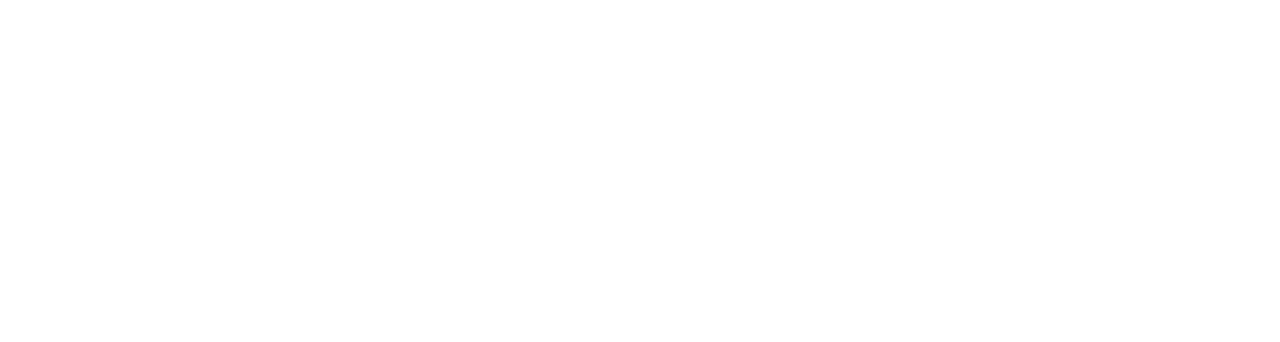
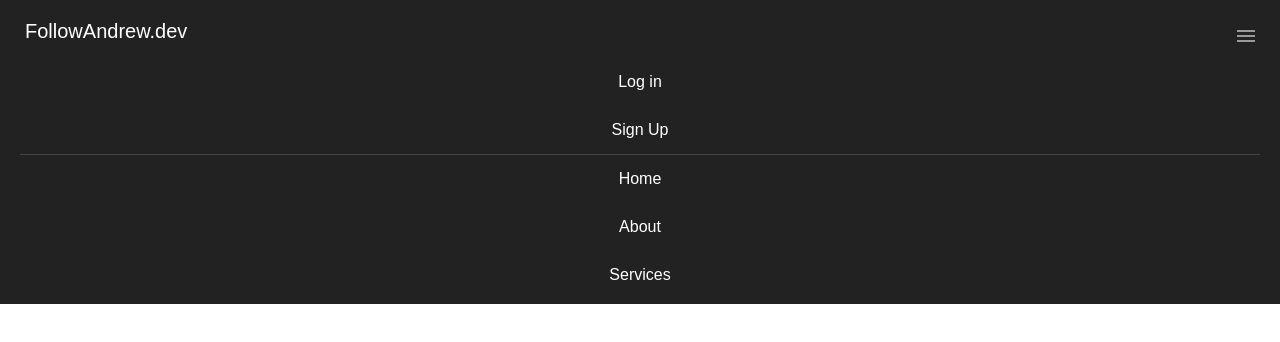
Before and after one commit to joshii04/jsPlaying, a plain HTML site: page cssCourses/number2/index.html in a window 1280 px wide. Drawn offline with Linux system fonts and the light colour scheme.

Commit message:
save
save

```diff
--- a/cssCourses/number2/css/styles.css
+++ b/cssCourses/number2/css/styles.css
@@ -0,0 +1,114 @@
+/* Building mobile menu first */
+
+*{
+    box-sizing: border-box;
+    /* ^ makes the padding go all the way to the edges */
+    padding: 0;
+    margin: 0;
+}
+
+body{
+    font-family: sans-serif;
+}
+
+nav{
+    background: #222;
+    padding: 5px 20px;
+}
+
+ul{
+    list-style-type: none;
+}
+
+a{
+    color: white;
+    text-decoration: none;
+}
+
+a:hover{
+    text-decoration: underline;
+}
+
+.menu li{
+    font-size: 16px;
+    padding: 15px 5px;
+    /* ^ Make enough space for finger or thumb */
+}
+
+.menu li a{
+    display: block;
+    /* ^ trigger whole line */
+}
+
+.logo a{
+    font-size: 20px;
+}
+
+.item.button.secondary{
+    border-bottom: 1px #444 solid;
+    /* ^ nice little border  */
+}
+
+/* - - - - - - - - - - - -mobile menu - - - - - - - - - - - */
+
+.menu{
+    display: flex;
+    flex-wrap: wrap;
+    justify-content: space-between;
+    align-items: center;
+}
+
+.toggle{
+    order: 1;
+}
+
+.item.button{
+    order: 2;
+}
+
+.item{
+    width: 100%;
+    text-align: center;
+    order: 3;
+    /* ^ After the bottom border */
+    /* display: none; */
+}
+
+.item.active{
+    display: block;
+    /* ^ this is for the js later */
+}
+
+.toggle{
+    cursor: pointer;
+}
+
+.bars{
+    background: #999;
+    display: inline-block;
+    height: 2px;
+    position: relative;
+    width: 18px;
+}
+
+.bars:before, .bars::after{
+    background: #999;
+    display: inline-block;
+    content: "";
+    /* ^ need this for before and after pseudo elements */
+    height: 2px;
+    position: absolute;
+    width: 18px;
+}
+
+.bars:before{
+    top: 5px;
+}
+
+.bars:after{
+    top: -5px;
+}
+
+
+
+/* - - - - - - - - - - - - Tablet menu - - - - - - - - - - - - */
--- a/cssCourses/number2/index.html
+++ b/cssCourses/number2/index.html
@@ -3,12 +3,25 @@
 <head>
     <meta charset="UTF-8">
     <meta name="viewport" content="width=device-width, initial-scale=1.0">
-    <title>lesson2</title>
+    <title>Responsive navbar</title>
     <link rel="stylesheet" type="text/css" href="css/styles.css">
 </head>
 <body>
-    <header>
+    <nav>
+        <ul class="menu">
+            <!-- li*7a shortcut to print loads -->
+            <li class="logo"><a href="#">FollowAndrew.dev</a></li>
+            <li class="item"><a href="#">Home</a></li>
+            <li class="item"><a href="#">About</a></li>
+            <li class="item"><a href="#">Services</a></li>
+            <li class="item button"><a href="#">Log in</a></li>
+            <li class="item button secondary"><a href="#">Sign Up</a></li>
+            <li class="toggle"><span class="bars"></span></li>
+        </ul>
 
-    </header>
+    </nav>
+    <main>
+        <a href="#" style="position:fixed;bottom:0;">https://youtube.com</a>
+    </main>
 </body>
 </html>
```
